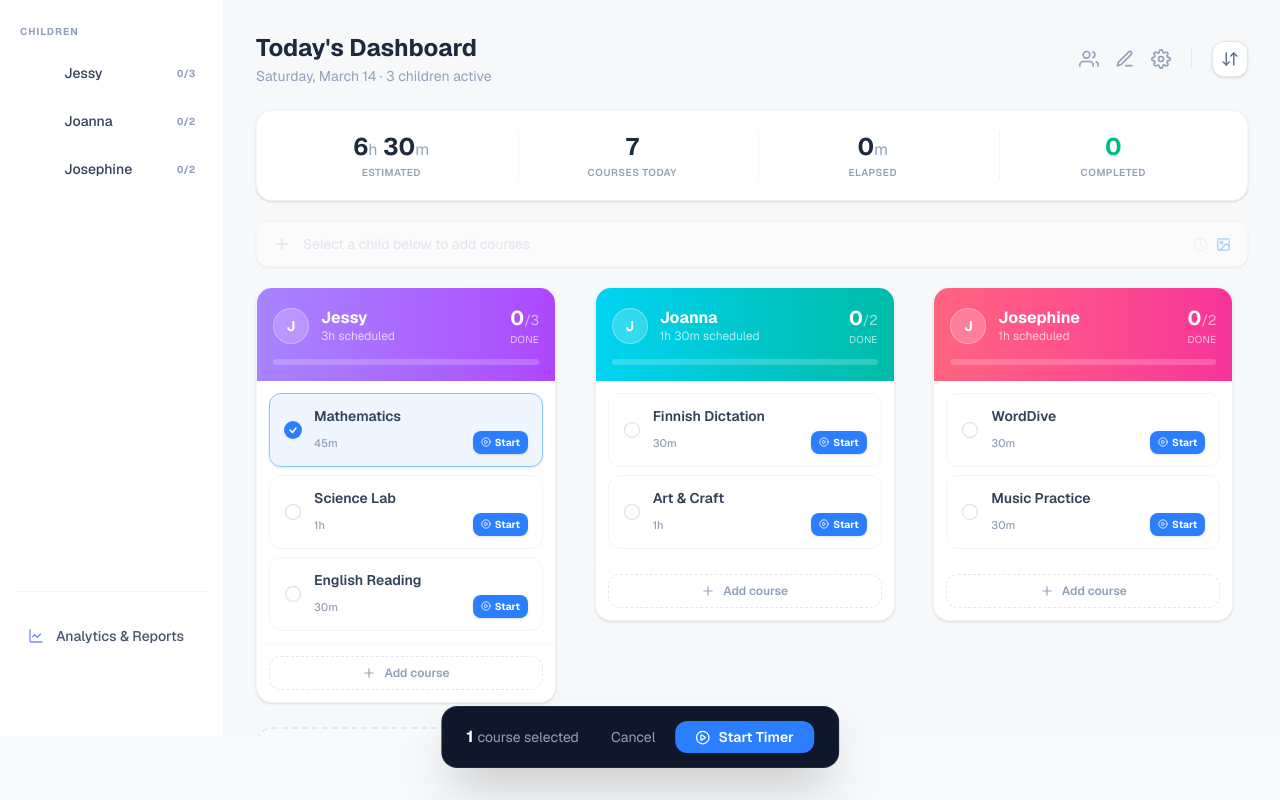
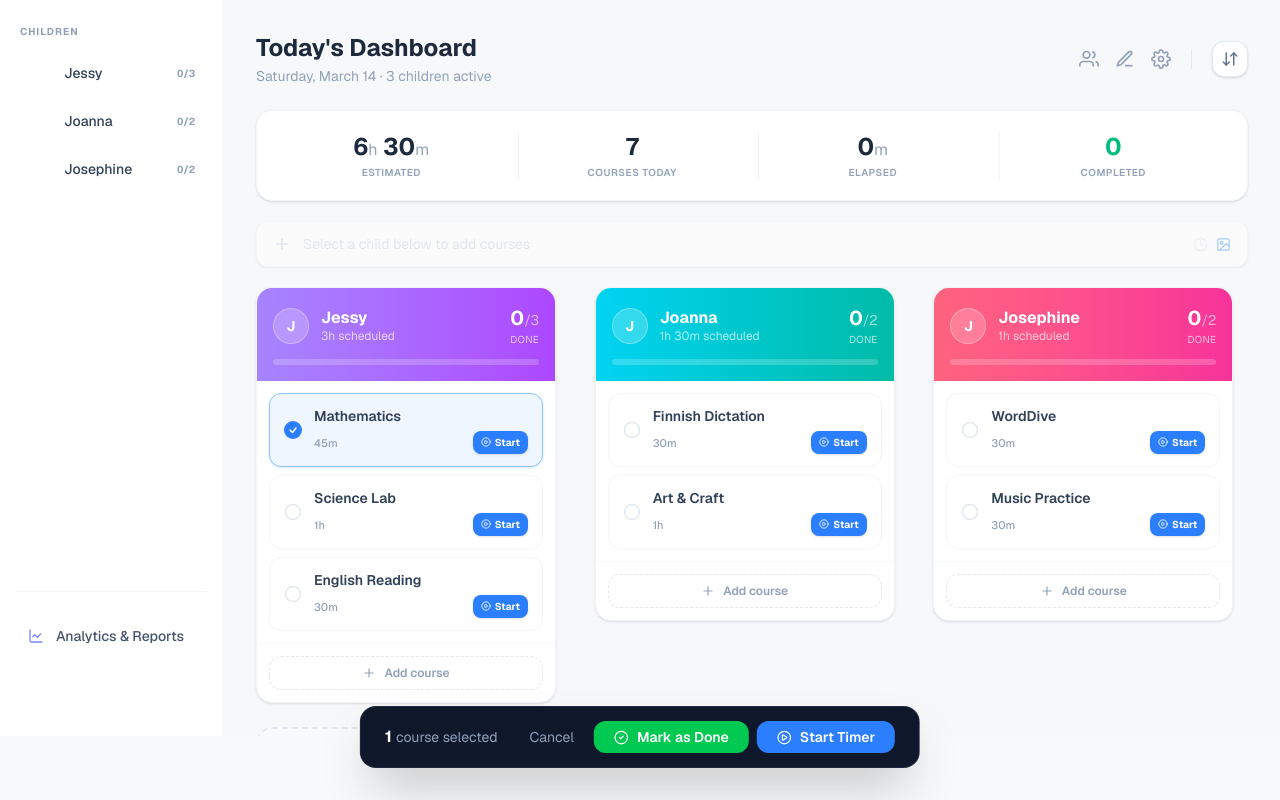
Before and after one commit to ALEX-SOPHIA/homeschool-dashboard, a Next.js app: page / in a window 1280 px wide. Both pictures are taken after a click on the button 293 px from the left and 430 px from the top of the page. Built offline with nearby package versions, Linux system fonts and the light colour scheme.

Commit message:
feat: add "Mark as Done" batch action to floating selection bar

```diff
--- a/src/components/TaskDashboard.tsx
+++ b/src/components/TaskDashboard.tsx
@@ -61,6 +61,15 @@ export default function TaskDashboard({ onStartTasks }: TaskDashboardProps) {
 
     const startSingle = (id: string, title: string, subject: string, targetDuration: string) => {
         onStartTasks([{ id, title, subject, targetDuration }]);
+        setSelected(new Map());
+    };
+
+    const completeSelected = () => {
+        const ids = Array.from(selected.keys());
+        ids.forEach(id => {
+            // we use the existing completeTask action from the store
+            useTaskStore.getState().completeTask(id);
+        });
         setSelected(new Map());
     };
 
@@ -407,6 +416,13 @@ export default function TaskDashboard({ onStartTasks }: TaskDashboardProps) {
                                 Cancel
                             </button>
                             <button
+                                onClick={completeSelected}
+                                className="bg-green-500 hover:bg-green-600 text-white px-5 py-1.5 rounded-xl font-semibold transition-colors flex items-center gap-2 text-sm"
+                            >
+                                <CheckCircle2 size={15} />
+                                Mark as Done
+                            </button>
+                            <button
                                 onClick={startSelected}
                                 className="bg-blue-500 hover:bg-blue-600 text-white px-5 py-1.5 rounded-xl font-semibold transition-colors flex items-center gap-2 text-sm"
                             >
```
